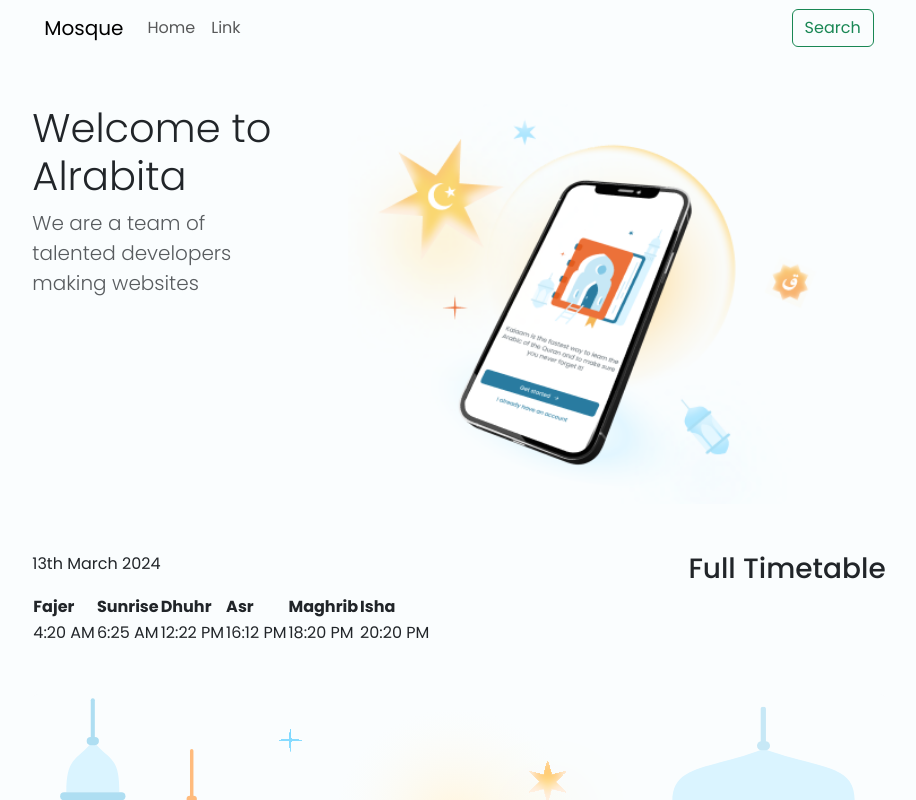
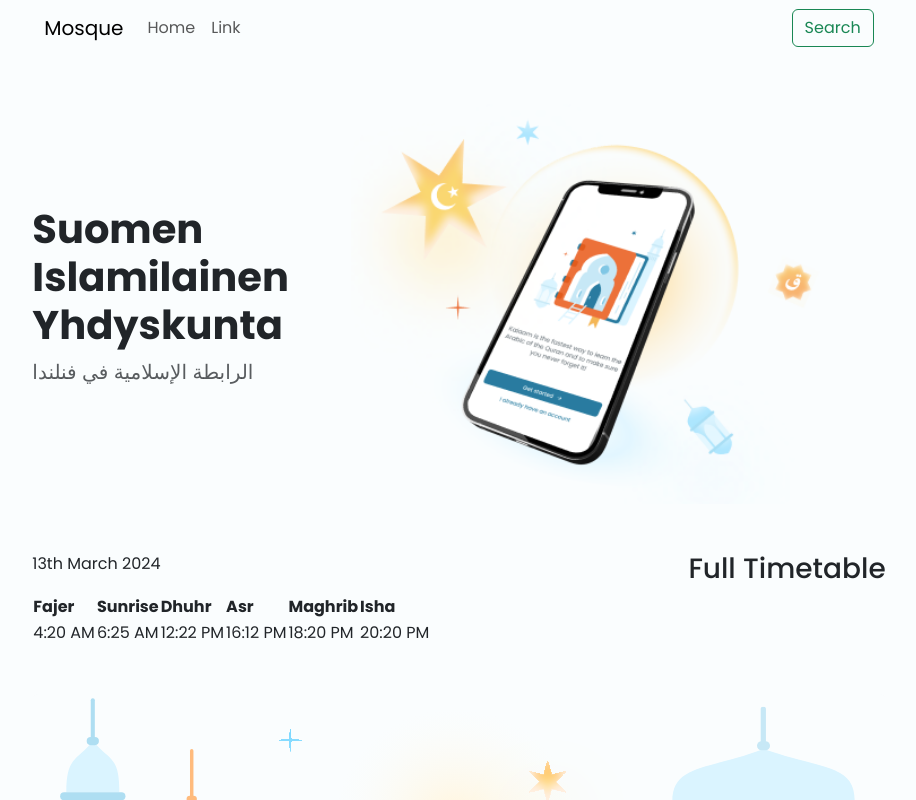
Before and after one commit to AmjadShakhshir/mosque-frontend, a React (Vite) app: page / in a window 1280 px wide. Shown: the top 800 px of the page, without its empty margins (181-1097 px from the left). Built offline with nearby package versions, Linux system fonts and the light colour scheme.

Commit message:
change the title of main section

```diff
--- a/src/components/Main.tsx
+++ b/src/components/Main.tsx
@@ -1,9 +1,9 @@
 const Main = () => {
   return (
-    <main className="d-flex justify-content-between">
+    <main className="d-flex justify-content-between align-items-center">
       <section className="py-5">
-        <h1 className="fw-light">Welcome to Alrabita</h1>
-        <p className="lead text-muted">We are a team of talented developers making websites</p>
+        <h1 className="fw-bold">Suomen Islamilainen Yhdyskunta</h1>
+        <p className="lead text-muted">الرابطة الإسلامية في فنلندا</p>
       </section>
       <section className="py-5">
         <img className="main-img" src="public/assets/Mobile.png" alt="mobile" />
```
